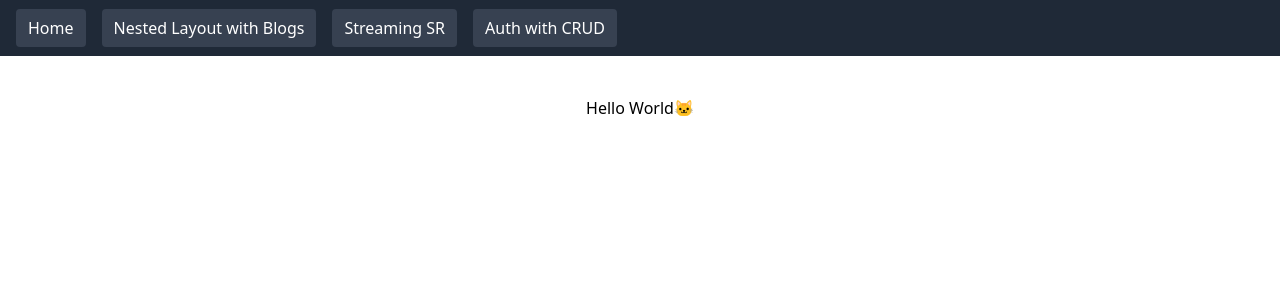
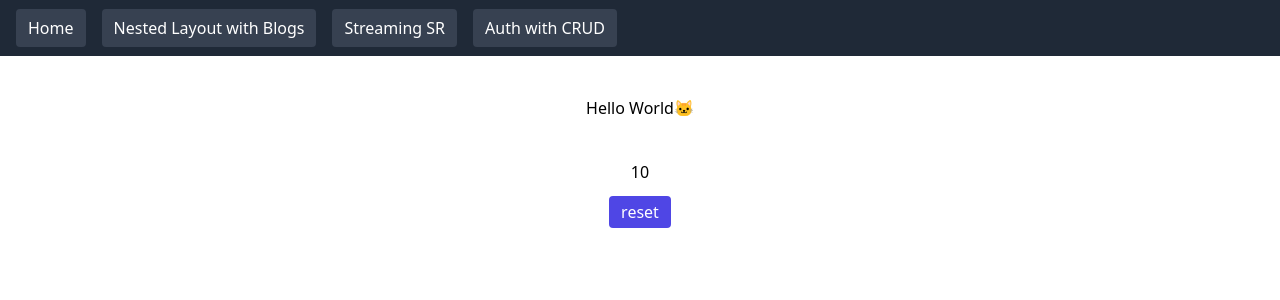
Before and after one commit to nyan-tama/next13-test, a Next.js app: page / in a window 1280 px wide. Shown: the top 300 px of the page. Built offline with nearby package versions, Linux system fonts and the light colour scheme.

Commit message:
add SC/CC

```diff
--- /dev/null
+++ b/app/components/timer-counter.tsx
@@ -0,0 +1,25 @@
+'use client'
+
+import { useState, useEffect } from 'react'
+
+export default function TimerCounter() {
+    const [count, setCount] = useState(0)
+    useEffect(() => {
+        const timer = setInterval(
+            () => setCount((prevCount) => prevCount + 1),
+            500
+        )
+        return () => clearInterval(timer)
+    }, [])
+    return (
+        <div className="text-center">
+            <p>{count}</p>
+            <button
+                className="font-sm my-3 rounded bg-indigo-600 py-1 px-3 text-white hover:bg-indigo-700"
+                onClick={() => setCount(0)}
+            >
+                reset
+            </button>
+        </div>
+    )
+}
--- a/app/page.tsx
+++ b/app/page.tsx
@@ -1,11 +1,21 @@
+// SC
 import NotesList from './components/notes-list'
+// CC
+import TimerCounter from './components/timer-counter'
+
+import { Suspense } from 'react'
+import Spinner from './components/spinner'
 
 export default function Page() {
     return (
         <main>
             <div className="m-10 text-center">Hello World🐱</div>
-            {/* @ts-ignore */}
-            <NotesList />
+            {/* streaming */}
+            <Suspense fallback={<Spinner color="border-green-500" />}>
+                {/* @ts-ignore */}
+                <NotesList />
+            </Suspense>
+            <TimerCounter />
         </main>
     )
 }
```
